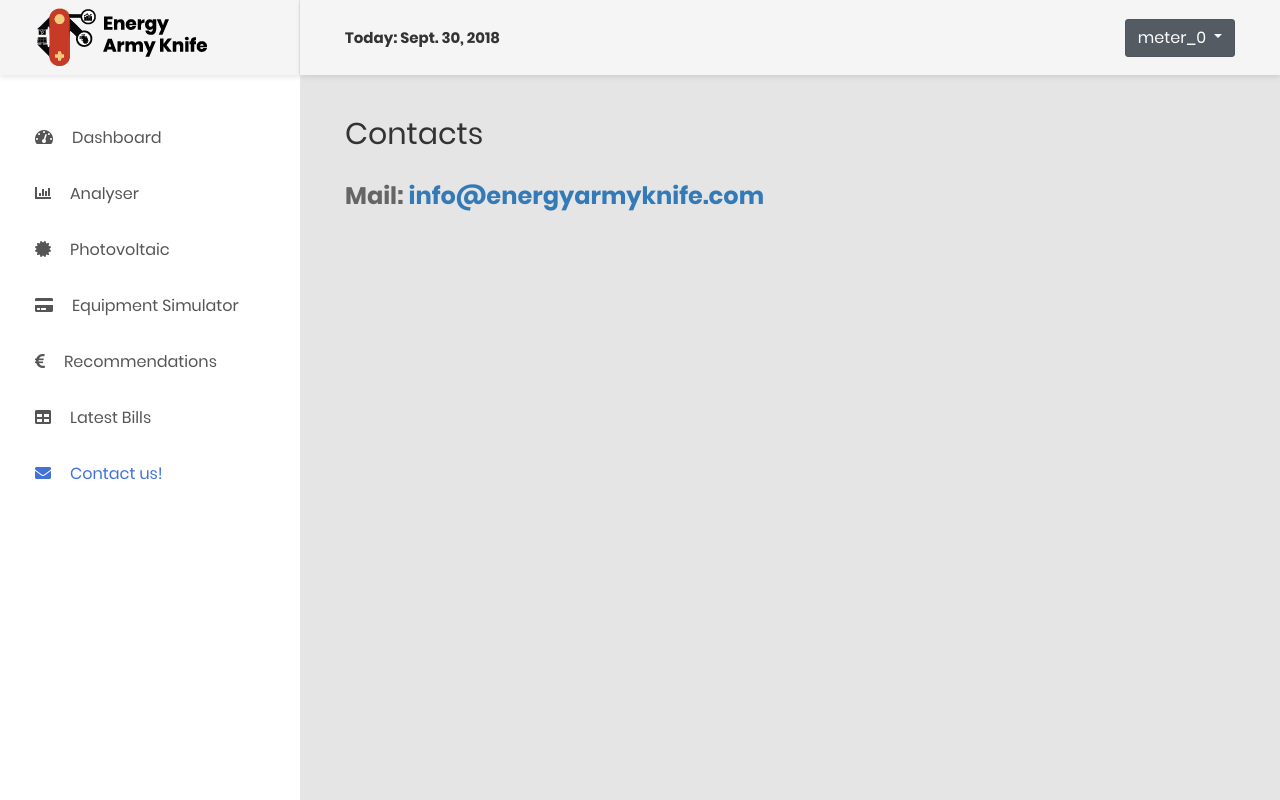
After one commit to energy-army-knife/hack-the-electron-a, a Django app: page /contact/ in a window 1280 px wide. The commit adds this page. Run offline with Django 3.2, Linux system fonts and the light colour scheme; a user stored in the database is signed in; parts of the project's set-up code (start-up, migrations or seed data) failed here and were passed over; some libraries are stand-ins or nearby versions.

Commit message:
Adding contacts page

```diff
--- a/electron_django/urls.py
+++ b/electron_django/urls.py
@@ -33,5 +33,6 @@ urlpatterns = [
     url(r'^contract_subscription/$', views.contract_subscription, name='contract_subscription'),
     url(r'^tariff_subscription/$', views.tariff_subscription, name='tariff_subscription'),
     url(r'^notifications/$', views.notifications, name='notificatons'),
+    url(r'^contact/$', views.contact, name='contact'),
     url(r'^favicon\.ico$', RedirectView.as_view(url='static/images/favicon.ico')),
 ] + static(settings.STATIC_URL, document_root=settings.STATIC_ROOT)
--- a/webapp/template/CoolAdmin/base.html
+++ b/webapp/template/CoolAdmin/base.html
@@ -99,7 +99,10 @@
                             <a href="{% url 'last_bills' %}?meter={{ meter_id }}">
                                 <i class="fas fa-table"></i>Latest Bills</a>
                         </li>
-
+                        <li {{ active_tab_device_contacts }}>
+                                <a href="{% url 'contact' %}?meter={{ meter_id }}">
+                                    <i class="fas fa-envelope"></i>Contact us!</a>
+                        </li>
                     </ul>
                 </div>
             </nav>
@@ -147,6 +150,10 @@
                         <li {{ active_tab_last_bills }}>
                             <a href="{% url 'last_bills' %}?meter={{ meter_id }}">
                                 <i class="fas fa-table"></i>Latest Bills</a>
+                        </li>
+                        <li {{ active_tab_device_contacts }}>
+                                <a href="{% url 'contact' %}?meter={{ meter_id }}">
+                                    <i class="fas fa-envelope"></i>Contact us!</a>
                         </li>
                     </ul>
                 </nav>
--- /dev/null
+++ b/webapp/template/CoolAdmin/contacts.html
@@ -0,0 +1,27 @@
+{% extends 'base.html' %}
+{% load static %}
+
+{%  block header %}
+
+{% endblock %}
+
+{% block content %}
+<!-- MAIN CONTENT-->
+<div class="main-content">
+    <div class="section__content section__content--p30">
+        <div class="container-fluid">
+            <div class="row">
+                <div class="col-md-12 m-b-30">
+                    <div class="overview-wrap m-b-30">
+                        <h2 class="title-1">Contacts</h2>
+                    </div>
+                    <div class="overview-wrap m-b-30">
+                            <h3 class="title-current-contracted">Mail: <span class="color-wwc">info@energyarmyknife.com</span></h3>
+                    </div>
+                </div>
+            </div>
+        </div>
+    </div>
+</div>
+
+{% endblock %}
--- a/webapp/views.py
+++ b/webapp/views.py
@@ -287,6 +287,16 @@ def index(request):
     param["active_tab_dashboard"] = "class=active has-sub"
 
     return render(request, 'index.html', param)
+
+# Create your views here.
+@login_required
+def contact(request):
+    meter_id = get_meter_id_from_query_parm(request)
+
+    param = default_parameters(meter_id)
+    param["active_tab_device_contacts"] = "class=active has-sub"
+
+    return render(request, 'contacts.html', param)
 
 
 @login_required
```
